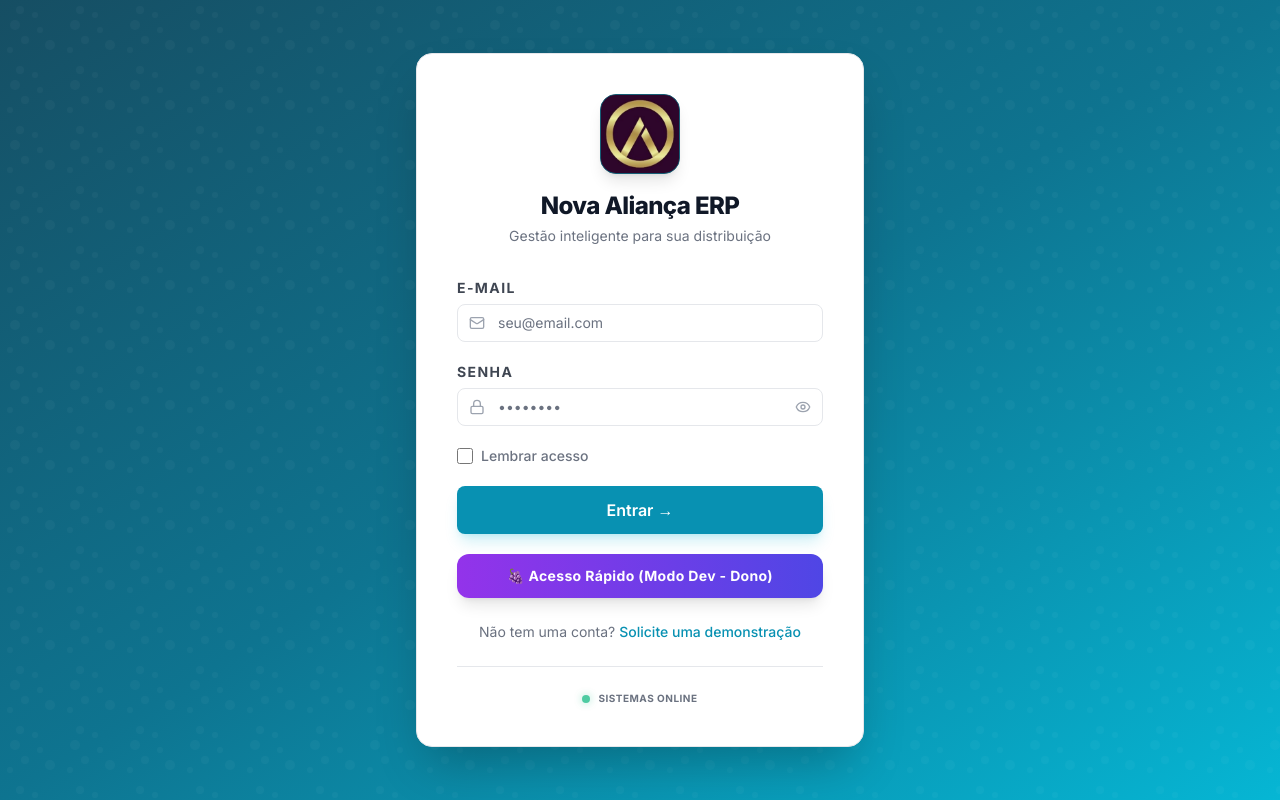
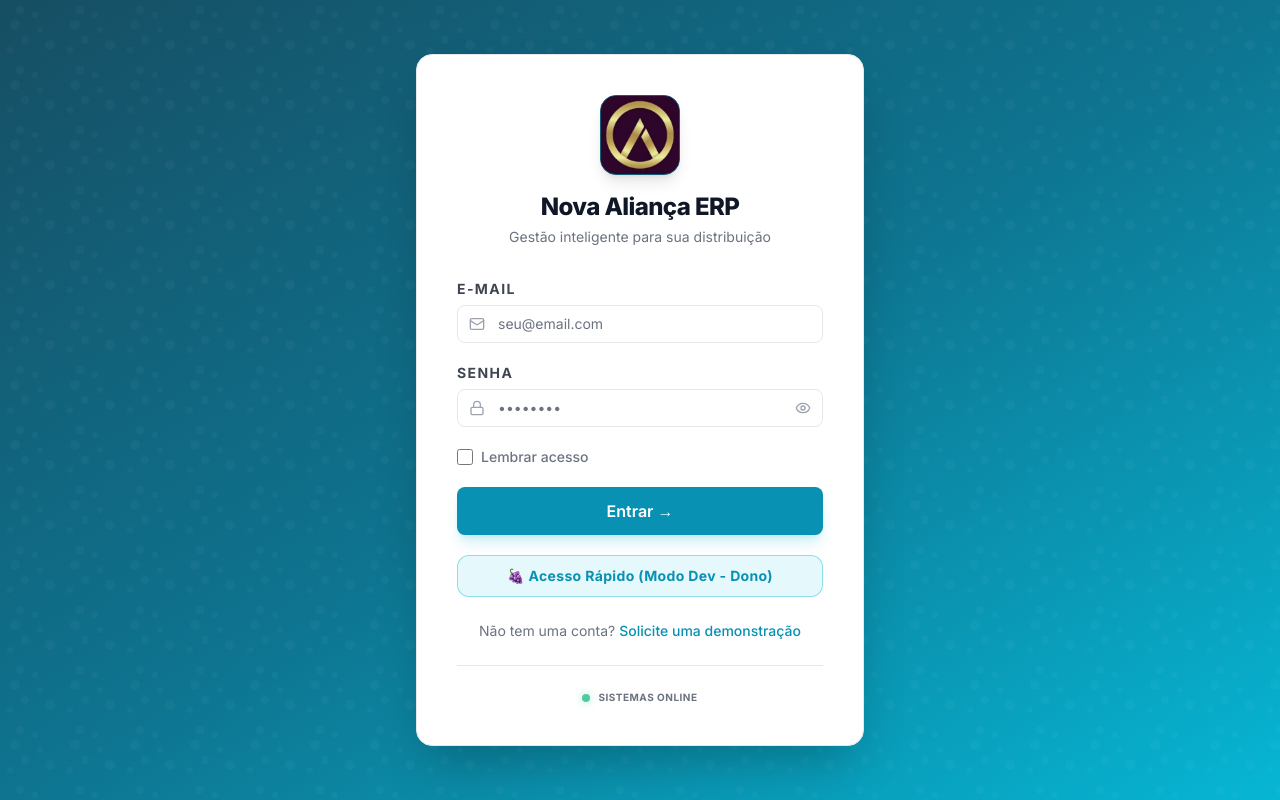
Before and after one commit to jhonwcruzz-web/novaalianca, a React (Vite) app: page /login in a window 1280 px wide. Built offline with nearby package versions, Linux system fonts and the light colour scheme.

Commit message:
fix: ajustar cores do botao dev para padrao do sistema

```diff
--- a/src/pages/Login.tsx
+++ b/src/pages/Login.tsx
@@ -179,7 +179,7 @@ export default function Login() {
                             type="button"
                             onClick={handleDevLogin}
                             disabled={loading}
-                            className="w-full flex items-center justify-center gap-2 bg-gradient-to-r from-purple-600 to-indigo-600 hover:from-purple-700 hover:to-indigo-700 text-white font-bold py-3 px-4 rounded-xl shadow-lg hover:shadow-indigo-500/30 transition-all duration-300 transform hover:-translate-y-0.5 active:translate-y-0 text-sm tracking-wide cursor-pointer"
+                            className="w-full flex items-center justify-center gap-2 border border-brand-500/40 bg-brand-500/10 hover:bg-brand-500/20 text-brand-600 dark:text-brand-400 font-bold py-2.5 px-4 rounded-xl transition-all duration-200 text-sm tracking-wide cursor-pointer"
                         >
                             🍇 Acesso Rápido (Modo Dev - Dono)
                         </button>
```
